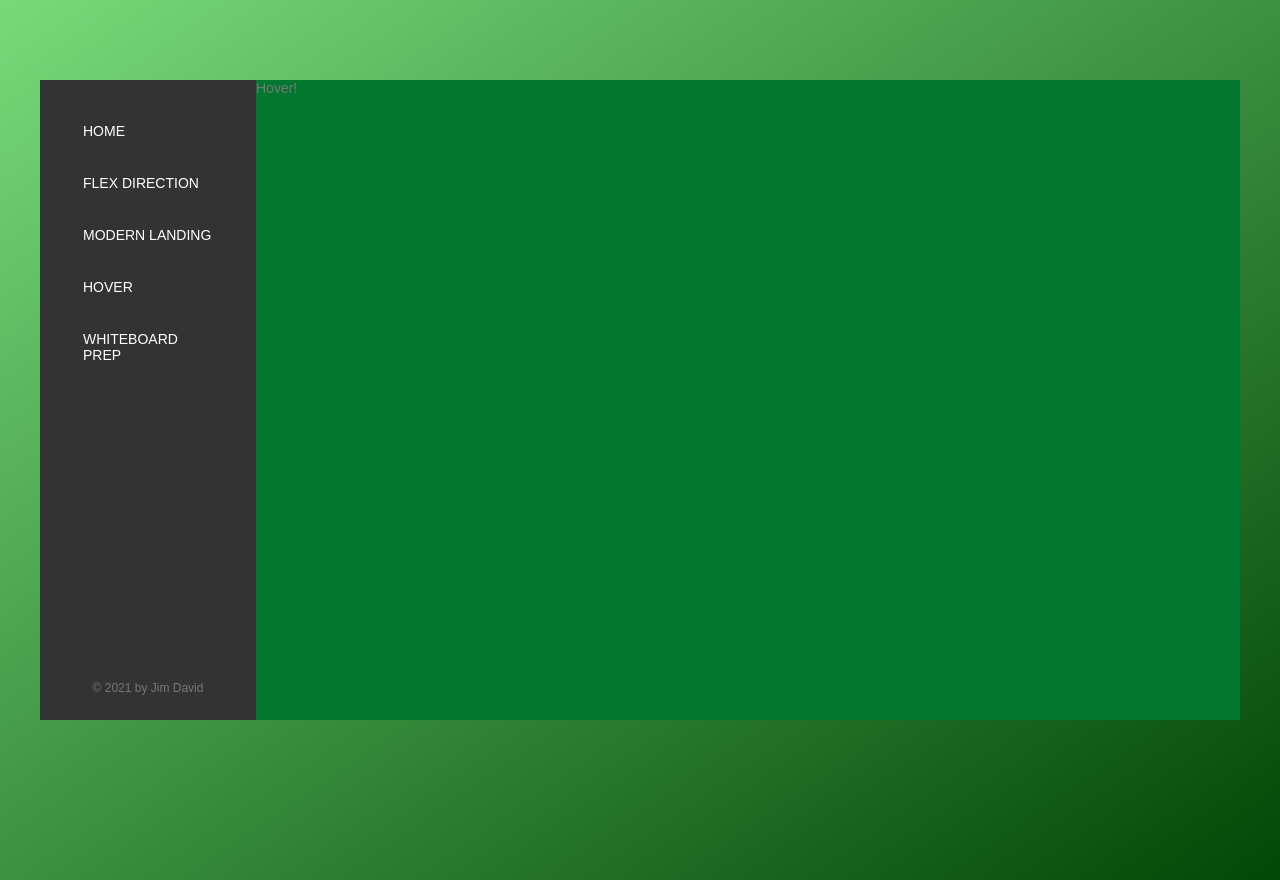
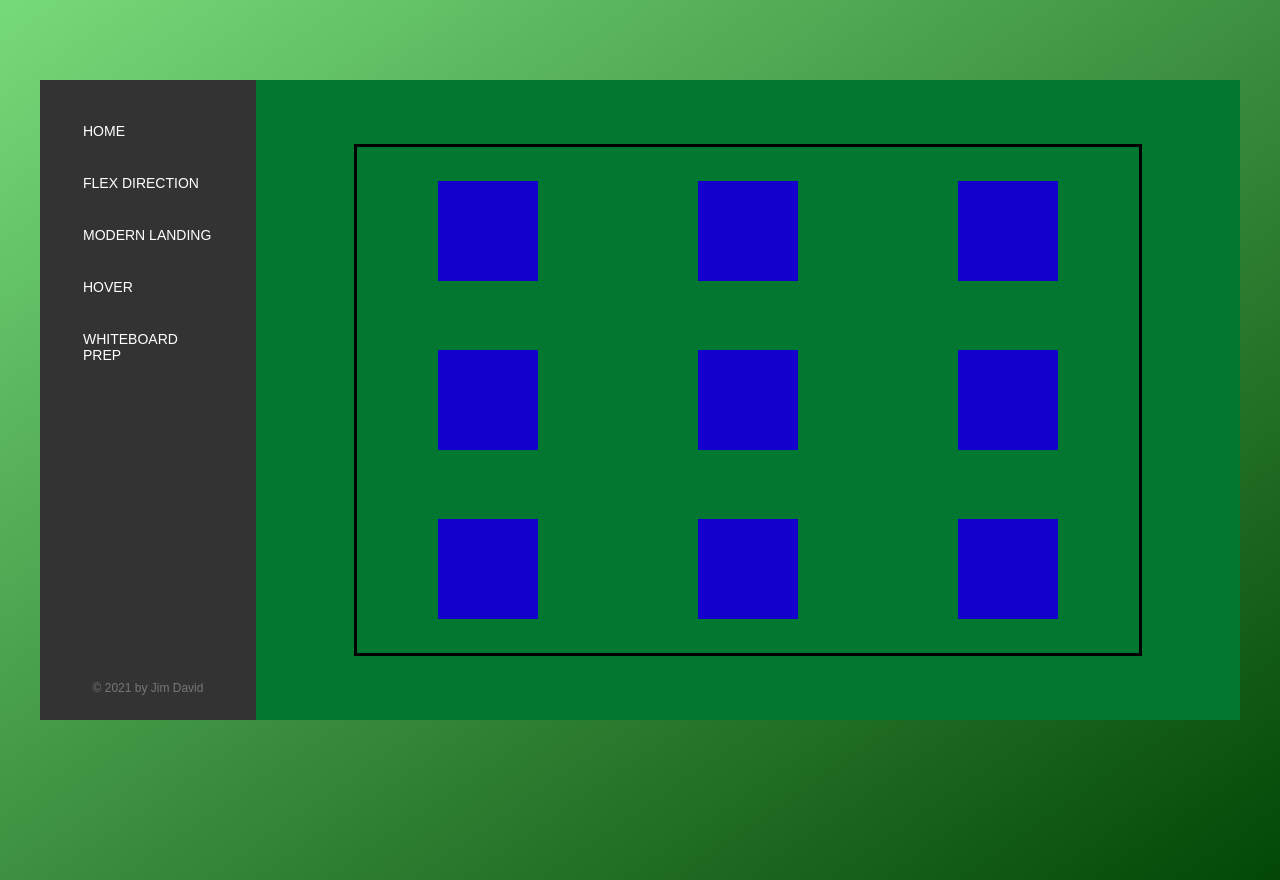
Before and after one commit to jimmikedave/CSS-Library, a React (Create React App) app: page /hover in a window 1280 px wide. Built offline with nearby package versions, Linux system fonts and the light colour scheme.

Commit message:
Update hover component and styling

```diff
--- /dev/null
+++ b/sass/_hover.scss
@@ -0,0 +1,25 @@
+.hover {
+    &__container {
+        width: 80%;
+        height: 80%;
+        border: solid 3px #000;
+
+        display: flex;
+        flex-direction: column;
+        justify-content: space-around;
+    }
+
+    &__row {
+        width: 100%;
+
+        display: flex;
+        justify-content: space-around;
+        align-items: center;
+    }
+
+    &__box {
+        background-color: rgb(20, 0, 204);
+        height: 10rem;
+        width: 10rem;
+    }
+}
--- a/sass/main.scss
+++ b/sass/main.scss
@@ -1,5 +1,6 @@
 @import "base";
 @import "flexbox";
+@import "hover";
 @import "layout";
 @import "modernlanding";
 @import "navigation";
--- a/src/components/Hover.js
+++ b/src/components/Hover.js
@@ -2,8 +2,26 @@ import React from 'react';
 
 const Hover = () => {
     return (
-        <div>
-            Hover!
+        <div className="container">
+            <div className="container__content">
+                <div className="hover__container">
+                    <div className="hover__row">
+                        <div className="hover__box"></div>
+                        <div className="hover__box"></div>
+                        <div className="hover__box"></div>
+                    </div>
+                    <div className="hover__row">
+                        <div className="hover__box"></div>
+                        <div className="hover__box"></div>
+                        <div className="hover__box"></div>
+                    </div>
+                    <div className="hover__row">
+                        <div className="hover__box"></div>
+                        <div className="hover__box"></div>
+                        <div className="hover__box"></div>
+                    </div>
+                </div>
+            </div>
         </div>
     )
 }
--- a/src/css/style.css
+++ b/src/css/style.css
@@ -77,6 +77,25 @@ body {
     cursor: pointer; }
   .flex__btn:focus {
     outline: none; }
+
+.hover__container {
+  width: 80%;
+  height: 80%;
+  border: solid 3px #000;
+  display: flex;
+  flex-direction: column;
+  justify-content: space-around; }
+
+.hover__row {
+  width: 100%;
+  display: flex;
+  justify-content: space-around;
+  align-items: center; }
+
+.hover__box {
+  background-color: #1400cc;
+  height: 10rem;
+  width: 10rem; }
 
 .app-container {
   max-width: 120rem;
```
